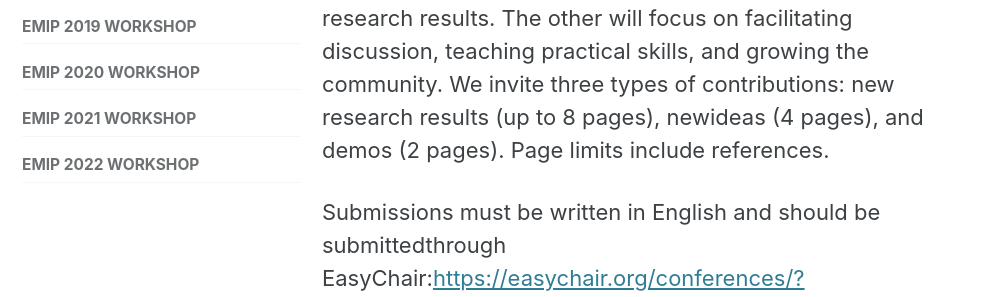
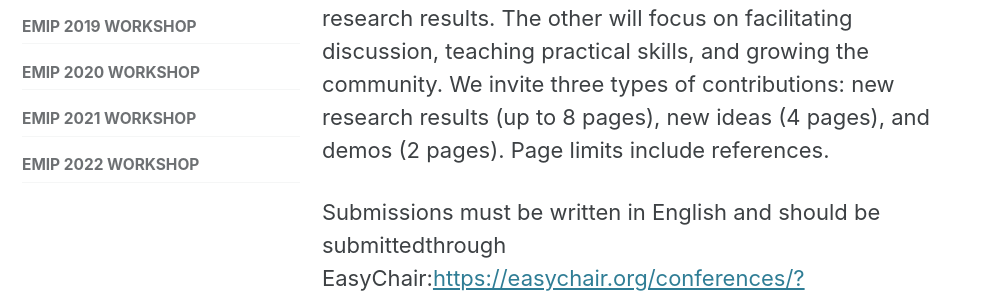
Before and after one commit to EMIPws/emipws.github.io, a Jekyll site: the page built from pages/workshop/emip-2022.md, in a window 1280 px wide and 900 px high, scrolled down 3035 px. Shown: the part 288-585 px from the top of the window, without its empty margins (0-990 px from the left). Built offline with Jekyll 4.4.1, drawn with Linux system fonts in a browser that asks for light colours; cached includes are drawn as plain includes; some of the changed text lies outside the part shown.

Commit message:
Update emip-2022.md

```diff
--- a/pages/workshop/emip-2022.md
+++ b/pages/workshop/emip-2022.md
@@ -63,7 +63,7 @@ Important dates:
 
 
 # Submissions and Presentations
-One half of the workshop will be devoted to presenting new research results. The other will focus on facilitating discussion, teaching practical skills, and growing the community. We invite three types of contributions: new research results (up to 8 pages), newideas (4 pages), and demos (2 pages). Page limits include references.
+One half of the workshop will be devoted to presenting new research results. The other will focus on facilitating discussion, teaching practical skills, and growing the community. We invite three types of contributions: new research results (up to 8 pages), new ideas (4 pages), and demos (2 pages). Page limits include references.
 
 Submissions must be written in English and should be submittedthrough EasyChair:[https://easychair.org/conferences/?conf=emip2022](https://easychair.org/conferences/?conf=emip2022).Formatting instructions are available at [https://www.acm.org/publications/proceedings-template](https://www.acm.org/publications/proceedings-template) for both LaTeX and Word users. LaTeX users must use the provided acmart.cls and ACM-Reference-Format.bst without modification, enable the conference format inthe preamble of the document:
 
```
